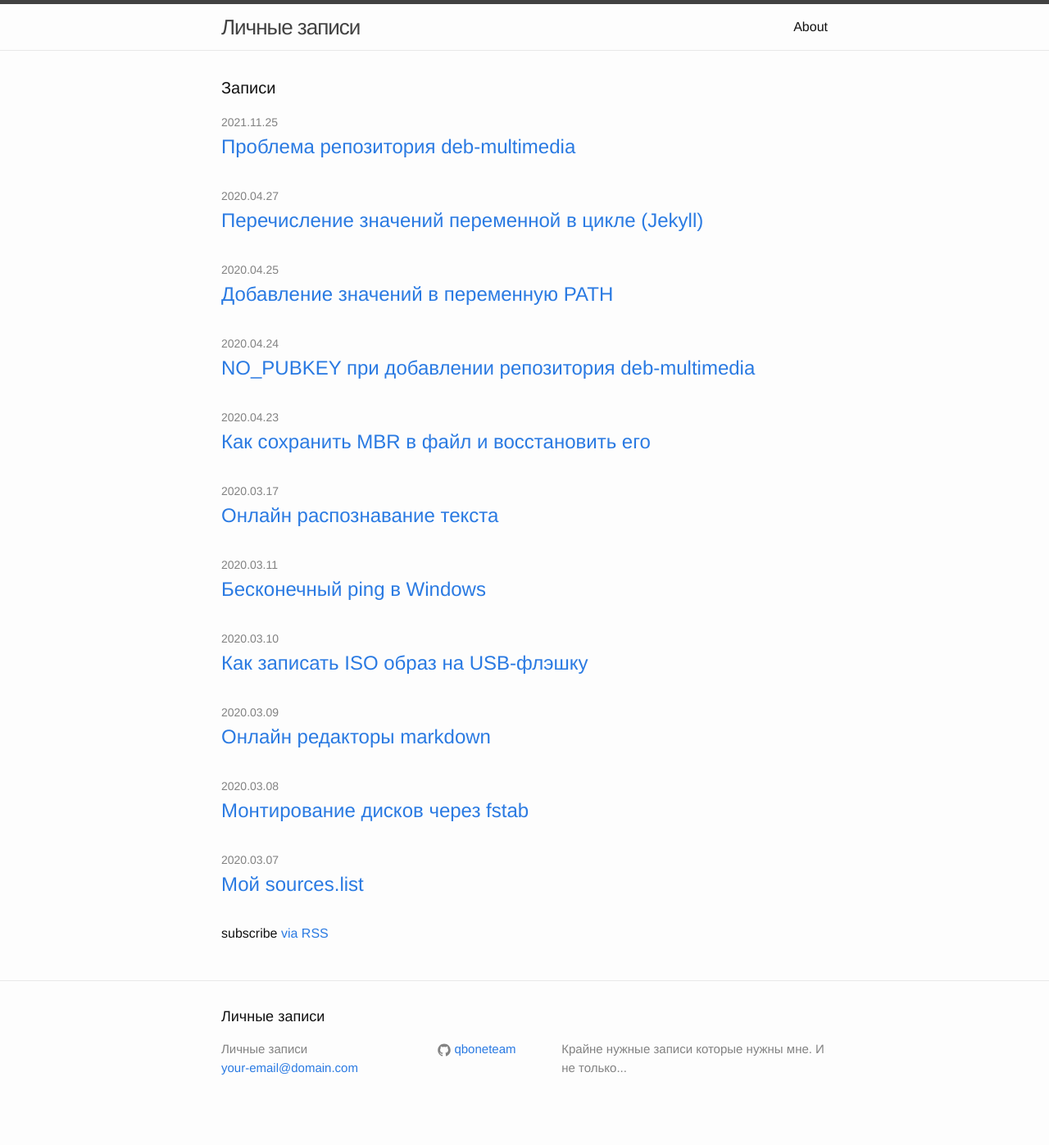
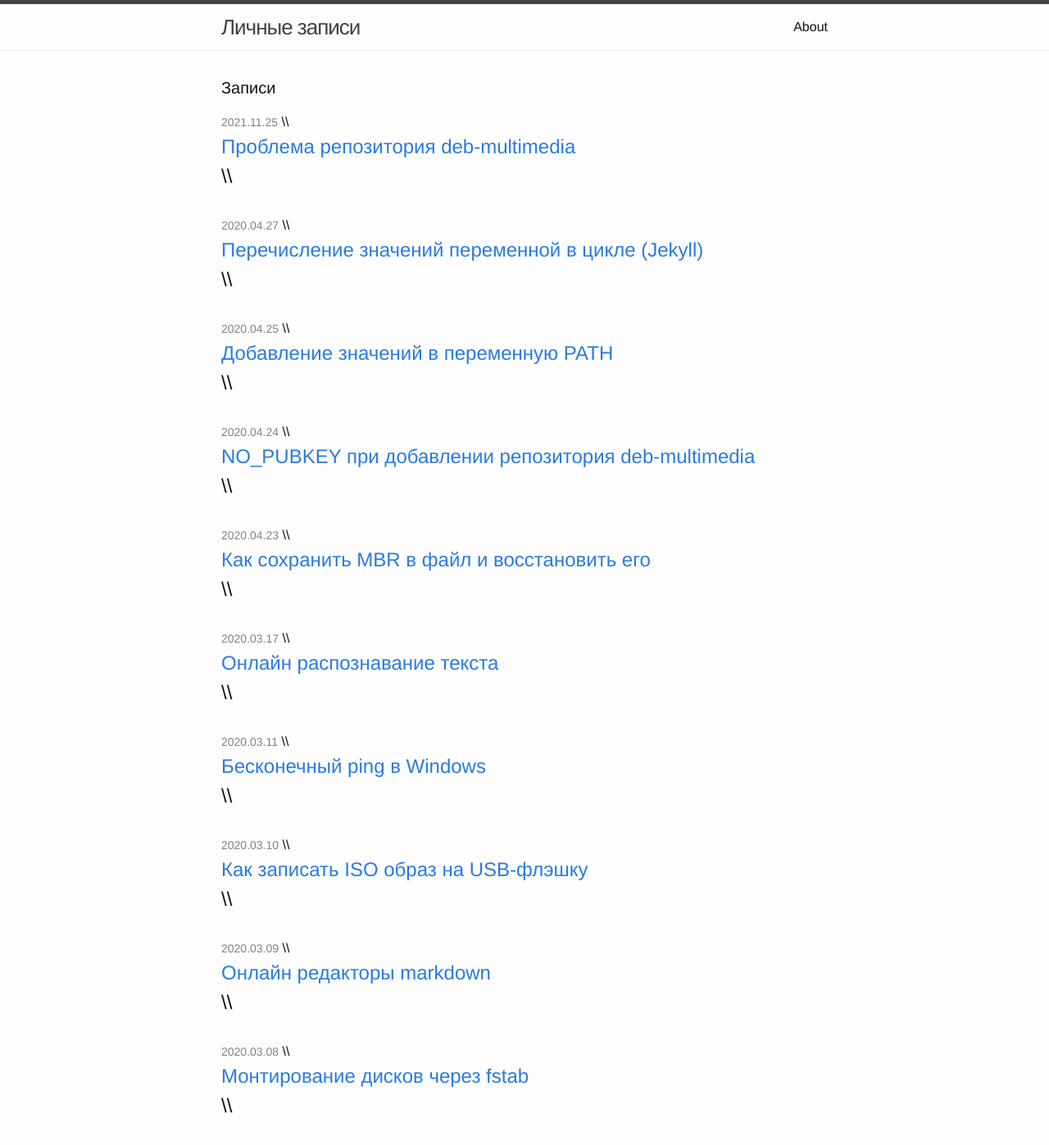
Before and after one commit to qboneteam/timoshik.ru, a Jekyll site: the page built from index.html, in a window 1280 px wide and 1400 px high. Shown: the top 1397 px of the window at 82% size. Built offline with Jekyll 4.4.1, drawn with Linux system fonts in a browser that asks for light colours.

Commit message:
Update index.html

```diff
--- a/index.html
+++ b/index.html
@@ -10,9 +10,9 @@ layout: default
     {% for post in site.posts %}
       <li>
         <span class="post-meta">{{ post.date | date: "%Y.%m.%d" }}</span>
-        <h2>
+\\        <h2>
           <a class="post-link" href="{{ post.url | prepend: site.baseurl }}">{{ post.title }}</a>
-        </h2>
+\\        </h2>
       </li>
     {% endfor %}
   </ul>
```
